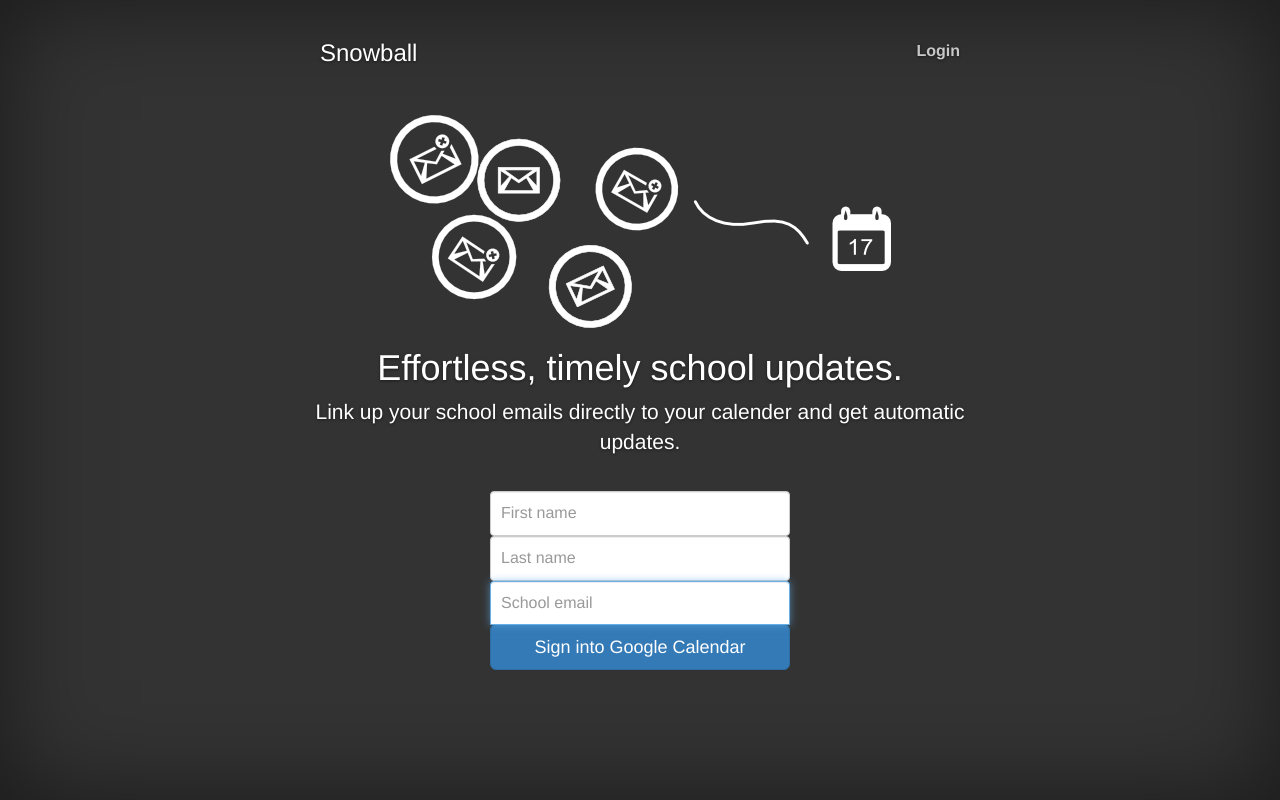
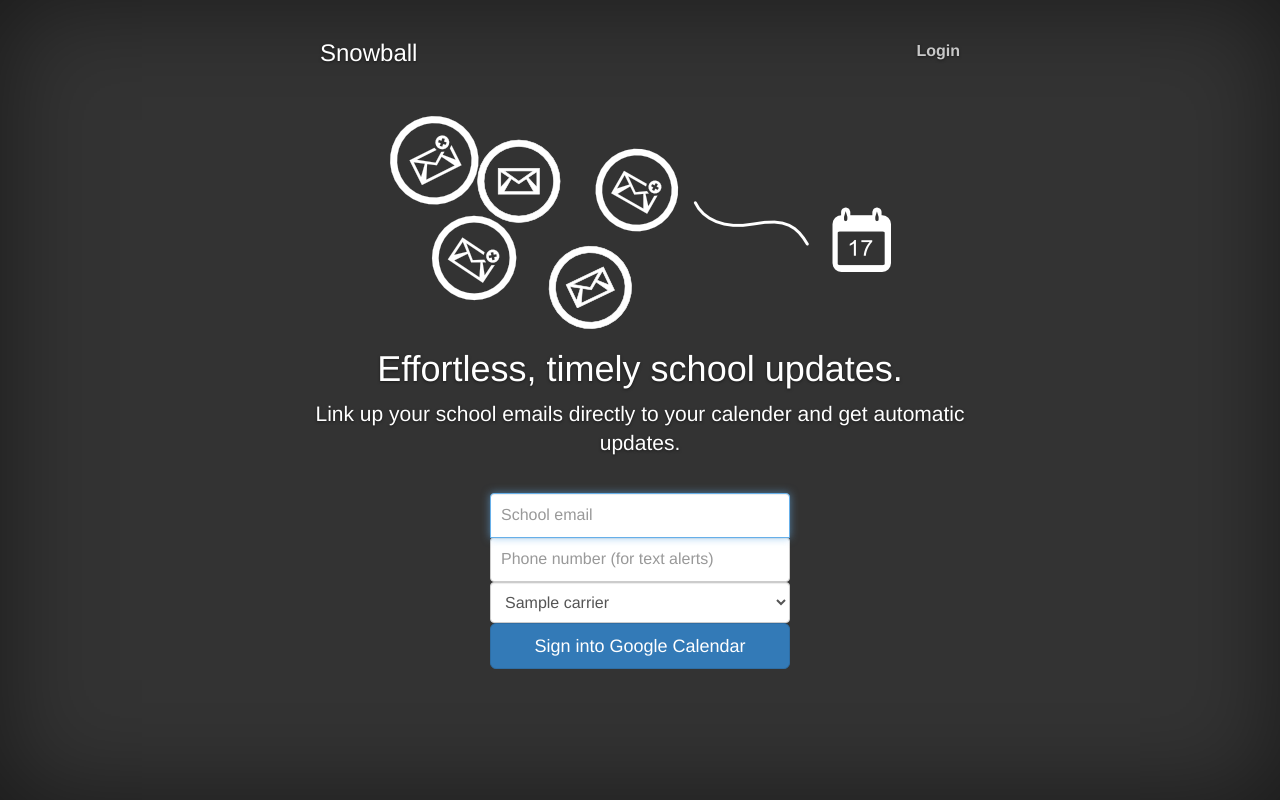
Before and after one commit to kylemsguy/snowball, a Django app: template webapp/winter/templates/winter/home.html in a window 1280 px wide. Run offline with Django 3.2, Linux system fonts and the light colour scheme; the template is opened without the code that fills it: most values are stand-ins (such as "Sample title", 1, 10 or a date in 2020); some libraries are stand-ins or nearby versions.

Commit message:
changed login page

```diff
--- a/webapp/winter/templates/winter/home.html
+++ b/webapp/winter/templates/winter/home.html
@@ -49,12 +49,18 @@
 
 	      <form class="form-signin" action="/signup" method="POST">
                 {% csrf_token %}
-                <input class="form-control" placeholder="First name" name="first_name" required>
-                <input class="form-control" placeholder="Last name" name="last_name" required>
+                <input class="form-control" placeholder="First name" name="first_name" style="display:none" value="a">
+                <input class="form-control" placeholder="Last name" name="last_name" style="display:none" value="a">
 	        <label for="school_email" class="sr-only">Email address</label>
 	        <input type="email" id="school_email" class="form-control" placeholder="School email" name="school_email" required autofocus>
 	        <!--<label for="calendar_email" class="sr-only">Calendar email</label>
 	        <input type="calendar" id="calendar_email" class="form-control" placeholder="Calendar email" name="login_hint" required>-->
+                <input class="form-control" type="tel" placeholder="Phone number (for text alerts)" name="phone">
+                <select class="form-control" name="carrier">
+                {% for carrier in carriers %}
+                <option value="{{ carrier }}">{{ carrier }}</option>
+                {% endfor %}
+                </select>
 
 	        <button class="btn btn-lg btn-primary btn-block" type="submit">Sign into Google Calendar</button>
 	      </form>
```
